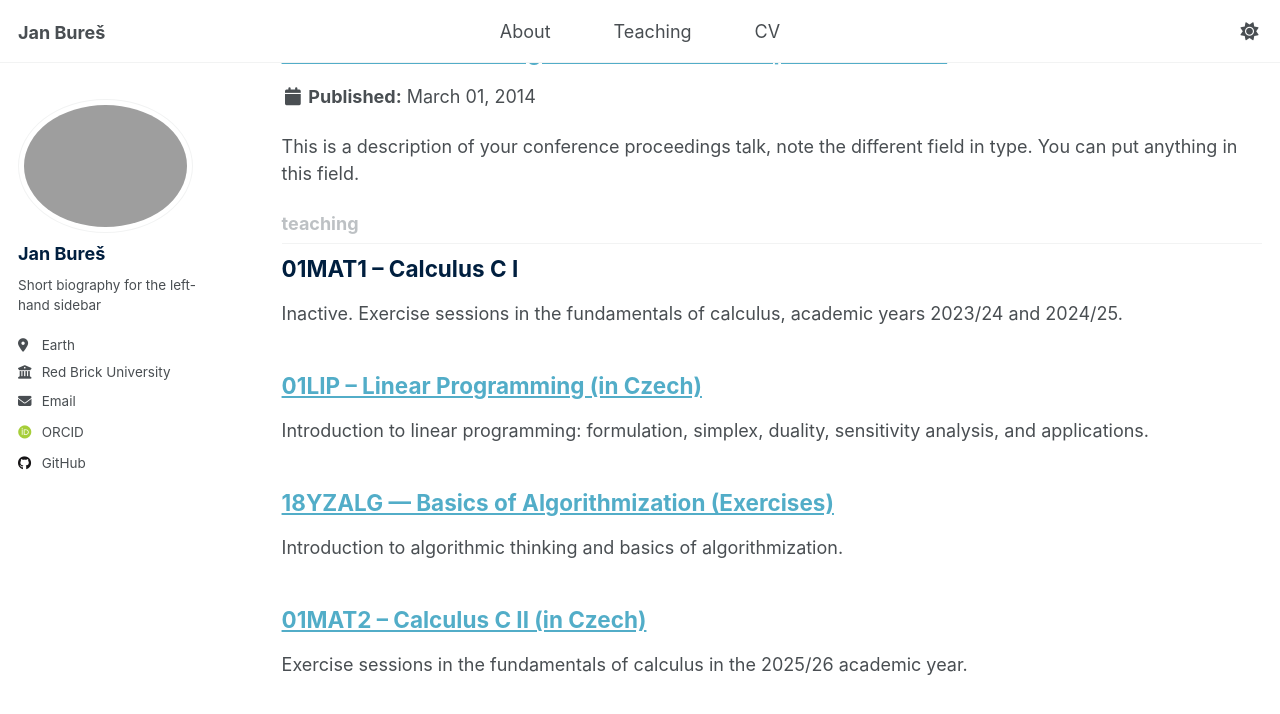
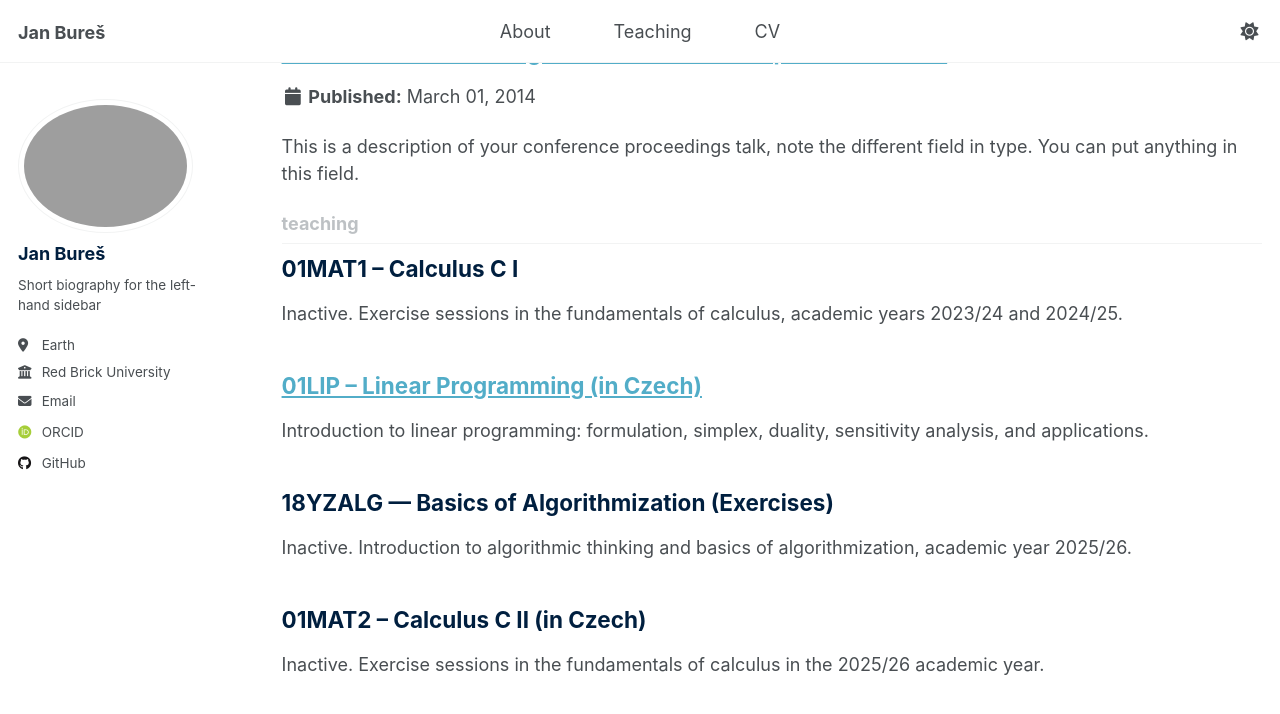
Before and after one commit to buresjan/buresjan.github.io, a Jekyll site: the page built from _pages/collection-archive.html, in a window 1280 px wide and 900 px high, scrolled down 1934 px. Shown: the top 714 px of the window. Built offline with Jekyll 4.4.1, drawn with Linux system fonts in a browser that asks for light colours; some web fonts are replaced.

Commit message:
Archive completed courses and list active teaching first (#1)
Co-authored-by: Jan Bureš <janbures@Jans-MacBook-Pro.local>

```diff
--- a/_teaching/18yzalg.md
+++ b/_teaching/18yzalg.md
@@ -7,9 +7,10 @@
 header_lines:
   - "Academic year 2025/26, 2+2, credit + exam; 4 credits"
   - "Tutorials: Mondays (room T-124)"
-summary: "Introduction to algorithmic thinking and basics of algorithmization."
+summary: "Inactive. Introduction to algorithmic thinking and basics of algorithmization, academic year 2025/26."
 permalink: /teaching/18yzalg
 date: 2026-02-01
+status: inactive
 lang: en
 ---
 
--- a/_teaching/2026-01mat2-cv.md
+++ b/_teaching/2026-01mat2-cv.md
@@ -6,9 +6,10 @@
 local_type: "Akademický rok 2025/26, cvičení"
 header_lines:
 - Cvičení k předmětu 01MAT2.
-summary: "Exercise sessions in the fundamentals of calculus in the 2025/26 academic year."
+summary: "Inactive. Exercise sessions in the fundamentals of calculus in the 2025/26 academic year."
 permalink: /teaching/2026-01mat2-cv
 date: 2026-03-08
+status: inactive
 lang: cs
 ---
 
```
Also changed, not shown: _pages/teaching.html (+9 -1 lines).
